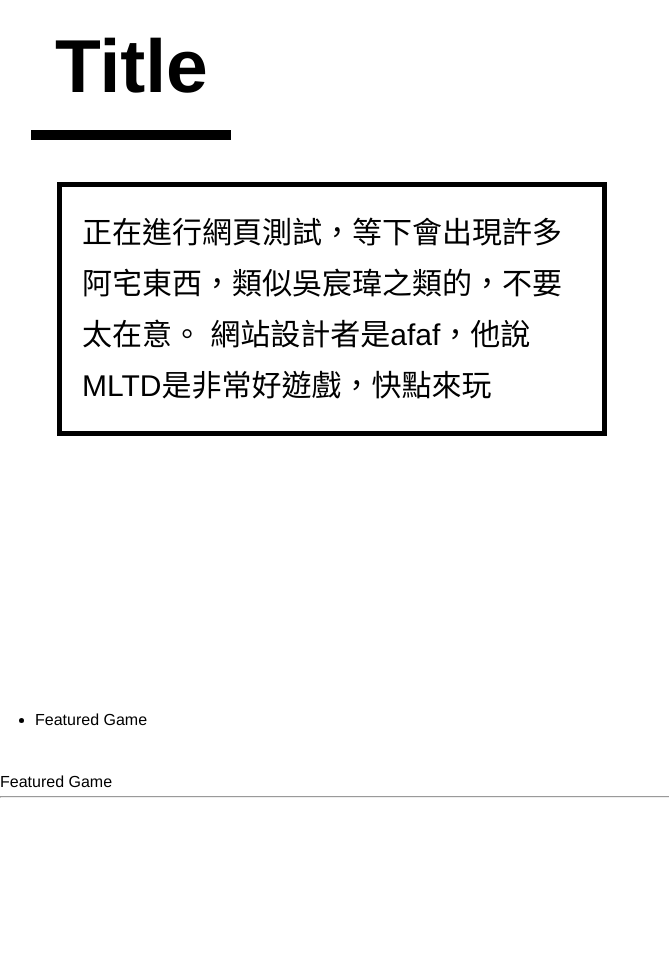
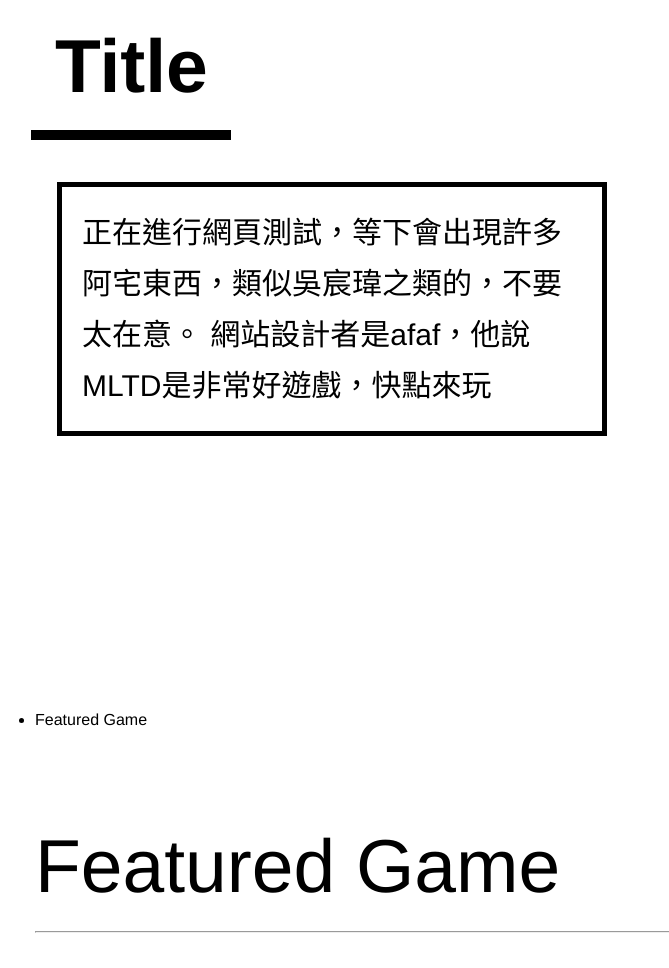
Before and after one commit to afaf0488/HTML-Blog-Test, a plain HTML site: page index.html in a window 1280 px wide. Shown: the part 533-1501 px from the top of the page, without its empty margins (0-669 px from the left). Before the commit the page ends 1331 px from the top, so only its background shows below. Drawn offline with Linux system fonts and the light colour scheme; some packages are replaced by stand-ins of ours.

Commit message:
Update style.css

```diff
--- a/style.css
+++ b/style.css
@@ -19,7 +19,7 @@ a{
 /* --- header --- */
 
 .header-text{
-    background : url("img/BfehKU6.jpg") , black;
+    background : url("img/BfehKU6.jpg") , rgb(127, 187, 232);
     background-size:50px  , 200px;
     background-repeat:no-repeat;
     text-align: center;
@@ -76,6 +76,8 @@ a{
 
 }
 
+/* --- article-1 --- */
+
 .article-1{
     padding : 35px;
 
@@ -113,6 +115,23 @@ a{
 
 }
 
+/* --- article-2 --- */
+
+.article-2{
+    padding: 35px;
+}
+
+
+
+.article-2-title{
+    font-size: 75px;
+
+}
+
+
+
+
+
 @media screen and (max-width:1921px) {
 
     .hr1{
```
